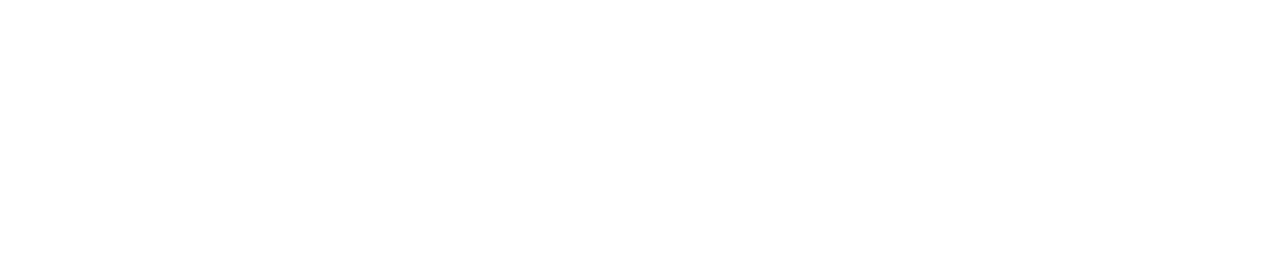
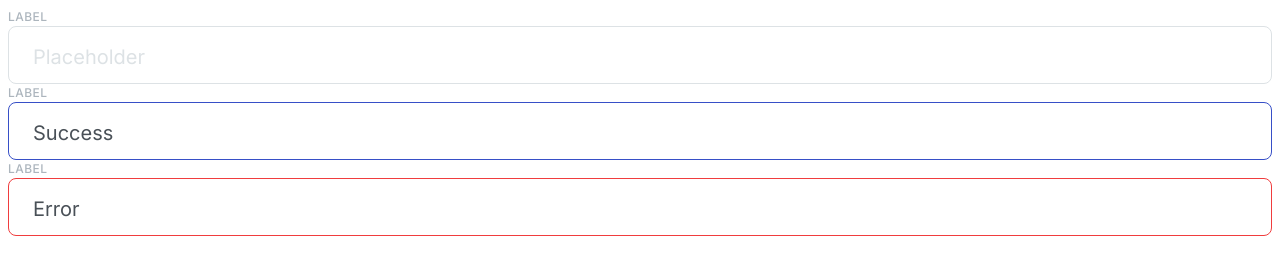
Before and after one commit to js-tasks-ru/htmlcss-20240913_dimonnwc3, a website: page 07-lection5/04-input/index.html in a window 1280 px wide. Drawn offline with Linux system fonts and the light colour scheme.

Commit message:
08 add text input

```diff
--- a/07-lection5/04-input/index.html
+++ b/07-lection5/04-input/index.html
@@ -1,11 +1,56 @@
 <!DOCTYPE html>
 <!-- Страница с полем ввода -->
 <html lang="ru">
-    <head>
-        <link rel="stylesheet" href="../../assets/css/main.css">
-        <link rel="stylesheet" href="./input.css">
-    </head>
-    <body>
+  <head>
+    <link rel="stylesheet" href="../../assets/css/main.css" />
+    <link rel="stylesheet" href="./input.css" />
+  </head>
+  <body>
+    <div class="input">
+      <label for="text" class="input__label">Label</label>
+      <div class="input__wrapper">
+        <input
+          class="input__field"
+          id="text"
+          name="text"
+          type="text"
+          placeholder="Placeholder"
+        />
+      </div>
+    </div>
 
-    </body>
+    <div class="input input_success">
+      <label for="text" class="input__label">Label</label>
+      <div class="input__wrapper">
+        <input
+          class="input__field"
+          id="text"
+          name="text"
+          type="text"
+          value="Success"
+          placeholder="Placeholder"
+        />
+        <svg class="icon input__icon">
+          <use href="../../assets/images/sprite.svg#check-circle"></use>
+        </svg>
+      </div>
+    </div>
+
+    <div class="input input_invalid">
+      <label for="text" class="input__label">Label</label>
+      <div class="input__wrapper">
+        <input
+          class="input__field"
+          id="text"
+          name="text"
+          type="text"
+          value="Error"
+          placeholder="Placeholder"
+        />
+        <svg class="icon input__icon">
+          <use href="../../assets/images/sprite.svg#alert-triangle"></use>
+        </svg>
+      </div>
+    </div>
+  </body>
 </html>
--- a/07-lection5/04-input/input.css
+++ b/07-lection5/04-input/input.css
@@ -0,0 +1,66 @@
+.input {
+  font-family: Inter;
+}
+
+.input__label {
+  display: block;
+  font-size: 12px;
+  font-weight: 500;
+  line-height: 18px;
+  letter-spacing: 0.04em;
+  color: var(--grey-3);
+  text-transform: uppercase;
+}
+
+.input__wrapper {
+  position: relative;
+  display: flex;
+}
+
+.input__field {
+  display: flex;
+  flex: 1;
+  color: var(--grey-4);
+  border: 1px solid var(--grey-2);
+  border-radius: 8px;
+  padding: 17px 48px 13px 24px;
+  font-family: Inter;
+  font-size: 20px;
+  font-weight: 400;
+  line-height: 26px;
+}
+
+.input__field:focus {
+  border: 1px solid var(--blue);
+}
+
+.input_success .input__field {
+  border: 1px solid var(--success);
+}
+
+.input_invalid .input__field {
+  border: 1px solid var(--error);
+}
+
+.input__field::placeholder {
+  font-family: Inter;
+  font-size: 20px;
+  font-weight: 400;
+  line-height: 26px;
+  color: var(--grey-2);
+}
+
+.input__icon {
+  position: absolute;
+  right: 16px;
+  top: 50%;
+  transform: translateY(-50%);
+}
+
+.input_success .input__icon {
+  color: var(--success);
+}
+
+.input_invalid .input__icon {
+  color: var(--error);
+}
```
Also changed, not shown: assets/images/sprite.svg.
